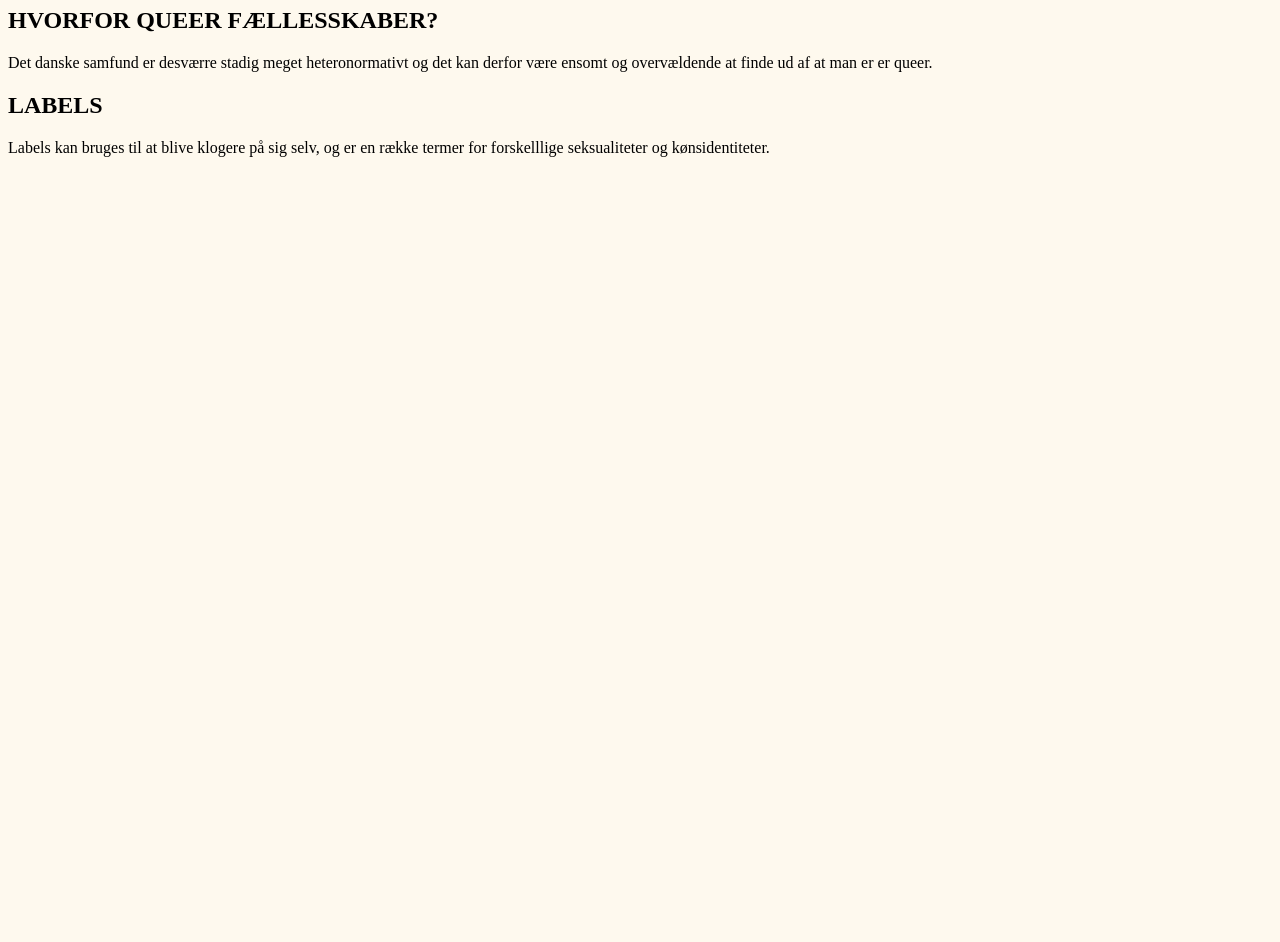
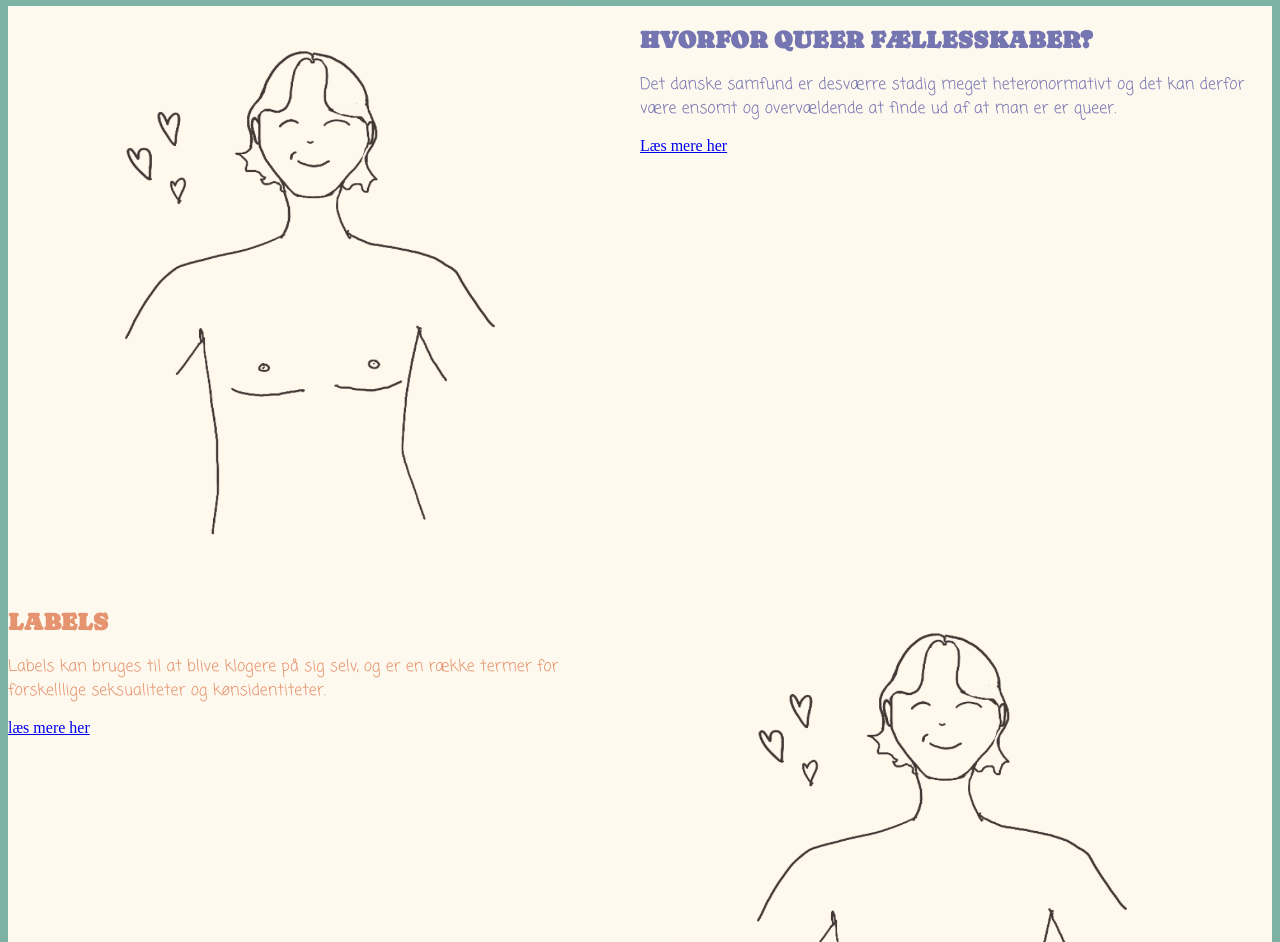
Before and after one commit to sist0002/emneopgave, a plain HTML site: page site/index.html in a window 1280 px wide. Shown: the part 73-1015 px from the top of the page. Before the commit the page ends 800 px from the top, so only its background shows below. Drawn offline with Linux system fonts and the light colour scheme.

Commit message:
grid på forsiden

```diff
--- a/site/css/index.css
+++ b/site/css/index.css
@@ -1,3 +1,30 @@
 body {
+  background-color: #7cb3a5;
+}
+h1 {
+  color: #fef9ee;
+}
+.h_lilla {
+  color: #7575b2;
+}
+.h_orange {
+  color: #e5946f;
+}
+section {
   background-color: #fef9ee;
 }
+h1,
+h2 {
+  font-family: "caprasimo";
+}
+p {
+  font-family: "coming_soon";
+}
+@font-face {
+  font-family: "caprasimo";
+  src: url(../fonte/Caprasimo-Regular.ttf);
+}
+@font-face {
+  font-family: "coming_soon";
+  src: url(../fonte/ComingSoon-Regular.ttf);
+}
--- a/site/css/layout.css
+++ b/site/css/layout.css
@@ -0,0 +1,16 @@
+.grid_1-1 {
+  display: grid;
+  grid-template-columns: 1fr 1fr;
+  grid-template-rows: 1fr 1fr;
+  #box01 {
+    grid-column: 2 / 3;
+    grid-row: 1 / 2;
+  }
+  #box02 {
+    grid-column: 1 / 2;
+    grid-row: 1 / 2;
+  }
+}
+img {
+  max-width: 100%;
+}
--- a/site/index.html
+++ b/site/index.html
@@ -5,6 +5,7 @@
     <meta name="viewport" content="width=device-width, initial-scale=1.0" />
     <title>Forside</title>
     <link rel="stylesheet" href="css/index.css" />
+    <link rel="stylesheet" href="css/layout.css" />
   </head>
   <body>
     <header></header>
@@ -12,27 +13,23 @@
       <div>
         <h1>QUEER fællesskaber i Danmark</h1>
       </div>
-      <!-- lav section til 1_1 grid -->
-      <section>
-        <article>
+      <section class="grid_1-1">
+        <div id="box01" class="h_lilla">
           <h2>HVORFOR QUEER FÆLLESSKABER?</h2>
           <p>Det danske samfund er desværre stadig meget heteronormativt og det kan derfor være ensomt og overvældende at finde ud af at man er er queer.</p>
-          <!-- CTA -->
-        </article>
-        <article>
-          <!-- img -->
-        </article>
-        <article>
+          <a href="miljo.html">Læs mere her</a>
+        </div>
+        <img id="box02" src="images/illustration_1.png" alt="tegnet illustration af glad person med top surgery" />
+        <div class="h_orange">
           <h2>LABELS</h2>
           <p>Labels kan bruges til at blive klogere på sig selv, og er en række termer for forskelllige seksualiteter og kønsidentiteter.</p>
-          <!-- CTA -->
-        </article>
-        <article>
-          <!-- img -->
-        </article>
+          <a href="miljo.html">læs mere her</a>
+        </div>
+        <div>
+          <img src="images/illustration_1.png" alt="" />
+        </div>
       </section>
-      <!-- lav section til 1_4_1 grid -->
-      <section>
+      <section class="grid_1_4_1">
         <!-- img -->
         <!-- pile -->
         <!-- CTA -->
```
Also changed, not shown: site/images/illustration_1.png (added), 2 other files.
